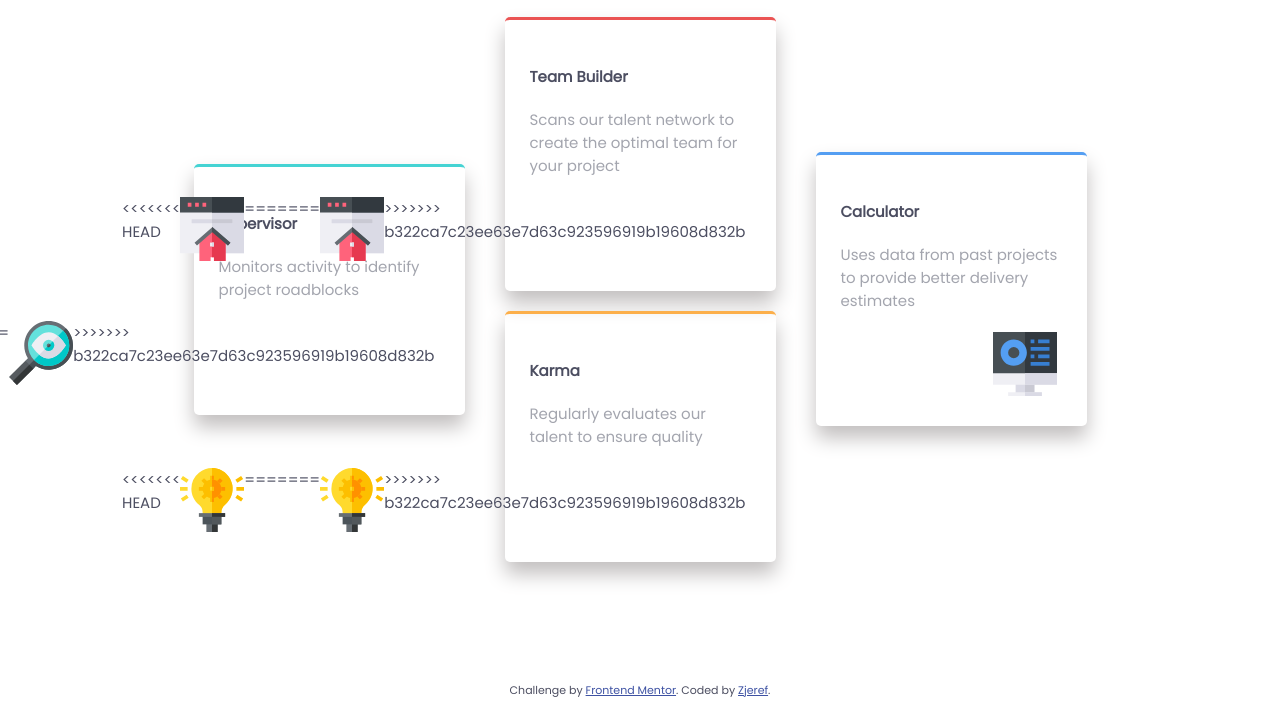
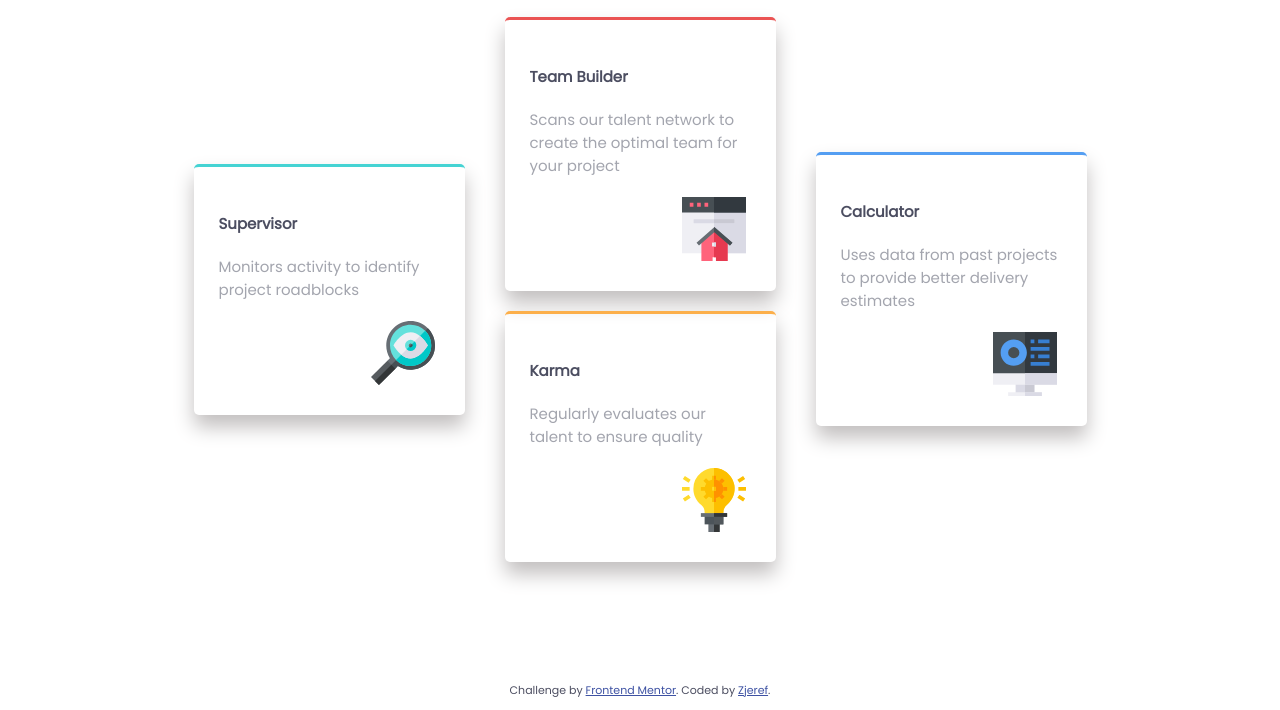
Before and after one commit to zjeref/frontend-Mentor, a plain HTML site: page index.html in a window 1280 px wide. Shown: the part 323-1033 px from the top of the page. Drawn offline with Linux system fonts and the light colour scheme.

Commit message:
Update index.html

```diff
--- a/index.html
+++ b/index.html
@@ -53,11 +53,7 @@
             <div class="card-body">
               <p class="card-text">Monitors activity to identify project roadblocks</p>
               <div class="card-img">
-<<<<<<< HEAD
                 <img src='./images/icon-supervisor.svg' alt="">
-=======
-                <img src='./images/icon-supervisor.svg' alt='supevisor'>
->>>>>>> b322ca7c23ee63e7d63c923596919b19608d832b
               </div>
             </div>
           </div>
@@ -71,11 +67,7 @@
             <div class="card-body">
               <p class="card-text">Scans our talent network to create the optimal team for your project</p>
               <div class="card-img">
-<<<<<<< HEAD
                 <img src='./images/icon-team-builder.svg' alt="">
-=======
-                <img src='./images/icon-team-builder.svg' alt=''>
->>>>>>> b322ca7c23ee63e7d63c923596919b19608d832b
               </div>
             </div>
           </div>
@@ -87,11 +79,7 @@
             <div class="card-body">
               <p class="card-text">Regularly evaluates our talent to ensure quality</p>
               <div class="card-img">
-<<<<<<< HEAD
                 <img src="./images/icon-karma.svg" alt="">
-=======
-                <img src="./images/icon-karma.svg" alt=''>
->>>>>>> b322ca7c23ee63e7d63c923596919b19608d832b
               </div>
             </div>
           </div>
```
